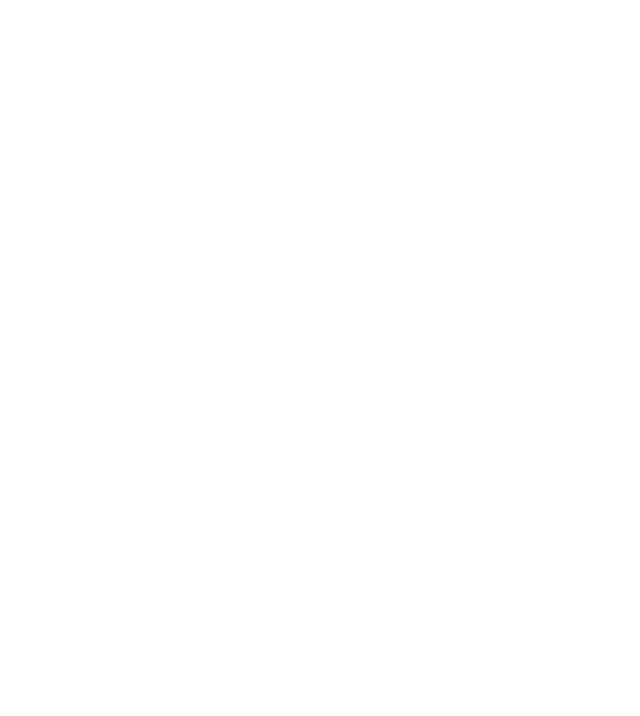
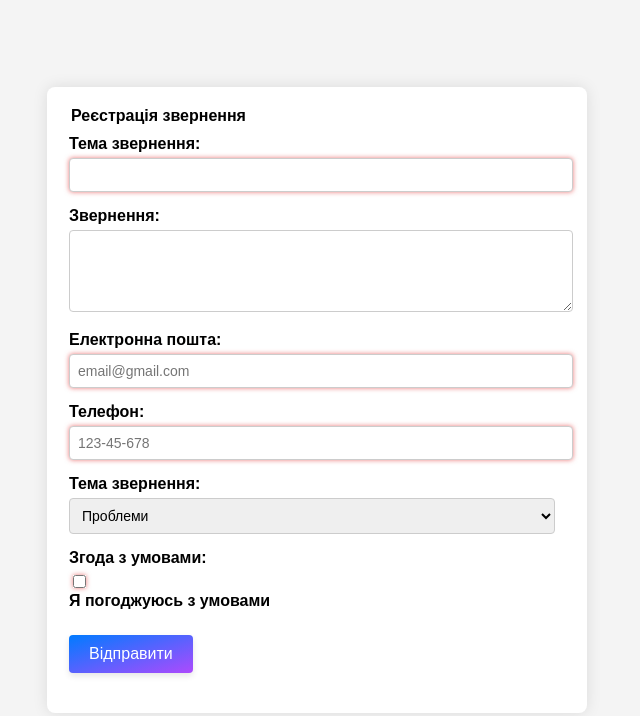
Before and after one commit to Nester0v/WebDevCourse, a plain HTML site: page Lab1/index.html in a window 1280 px wide. Shown: the whole page, without its empty margins (323-963 px from the left). Drawn offline with Linux system fonts and the light colour scheme.

Commit message:
Lab1 completed

```diff
--- a/Lab1/index.html
+++ b/Lab1/index.html
@@ -3,8 +3,50 @@
 <head>
     <meta charset="UTF-8">
     <title>Title</title>
+    <link rel="stylesheet" href="styles.css">
 </head>
 <body>
+<form id="registration-form">
+    <fieldset>
+        <legend>Реєстрація звернення</legend>
 
+        <div class="form-group">
+            <label for="topic">Тема звернення:</label>
+            <input type="text" id="topic" name="topic" required>
+        </div>
+
+        <div class="form-group">
+            <label for="message">Звернення:</label>
+            <textarea id="message" name="message" rows="4" required></textarea>
+        </div>
+
+        <div class="form-group">
+            <label for="email">Електронна пошта:</label>
+            <input type="email" id="email" name="email" placeholder="email@gmail.com"  required>
+        </div>
+
+        <div class="form-group">
+            <label for="phone">Телефон:</label>
+            <input type="tel" id="phone" name="phone" pattern="[+]{1}[0-9]{2}[0-9]{3}[0-9]{7}" placeholder="123-45-678" required>
+        </div>
+
+        <div class="form-group">
+            <label for="history">Тема звернення:</label>
+            <select id="history" name="history">
+                <option value="option1">Проблеми</option>
+                <option value="option2">Побажання</option>
+                <option value="option3">Інше</option>
+            </select>
+        </div>
+
+        <div class="form-group">
+            <label for="agree">Згода з умовами:</label>
+            <input type="checkbox" id="agree" name="agree" required>
+            <label for="agree">Я погоджуюсь з умовами</label>
+        </div>
+
+        <button type="submit">Відправити</button>
+    </fieldset>
+</form>
 </body>
 </html>
--- a/Lab1/styles.css
+++ b/Lab1/styles.css
@@ -0,0 +1,92 @@
+body {
+    font-family: Arial, sans-serif;
+    background-color: #f4f4f4;
+    display: flex;
+    justify-content: center;
+    align-items: center;
+    height: 100vh;
+    margin: 0;
+}
+
+#registration-form {
+    max-width: 500px;
+    width: 90%;
+    background-color: #fff;
+    border-radius: 8px;
+    padding: 20px;
+    box-shadow: 0px 0px 15px 0px rgba(0, 0, 0, 0.1);
+    margin: 0 auto;
+}
+
+fieldset {
+    border: none;
+    padding: 0;
+    margin-bottom: 20px;
+}
+
+legend {
+    font-weight: bold;
+    margin-bottom: 10px;
+}
+
+.form-group {
+    margin-bottom: 15px;
+}
+
+label {
+    display: block;
+    margin-bottom: 5px;
+    font-weight: bold;
+}
+
+input[type="text"],
+input[type="email"],
+input[type="tel"],
+textarea,
+select {
+    width: calc(100% - 10px);
+    padding: 8px;
+    border: 1px solid #ccc;
+    border-radius: 4px;
+    font-size: 14px;
+    transition: box-shadow 0.3s ease;
+}
+
+input[type="text"]:focus,
+input[type="email"]:focus,
+input[type="tel"]:focus,
+textarea:focus,
+select:focus {
+    box-shadow: 0 0 5px 0px #007bff;
+}
+
+input:invalid {
+    box-shadow: 0 0 5px 0px rgba(217, 0, 0, 0.53);
+}
+
+input:valid {
+    box-shadow: 0 0 5px 0px rgba(72, 255, 0, 0.5);
+}
+
+textarea {
+    max-height: 150px;
+    resize: vertical;
+}
+
+button {
+    padding: 10px 20px;
+    background-color: #007bff;
+    background-image: linear-gradient(to bottom right, #007bff, #ad4afd);
+    color: white;
+    border: none;
+    border-radius: 4px;
+    cursor: pointer;
+    font-size: 16px;
+    margin-top: 10px;
+    box-shadow: 0px 3px 6px 0px rgba(0, 0, 0, 0.1);
+    transition: background-color 0.3s ease;
+}
+
+button:hover {
+    background-color: #0056b3;
+}
```
